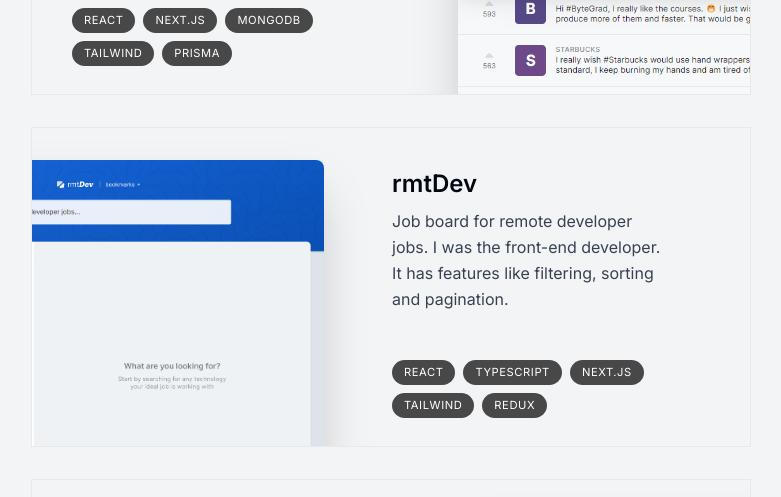
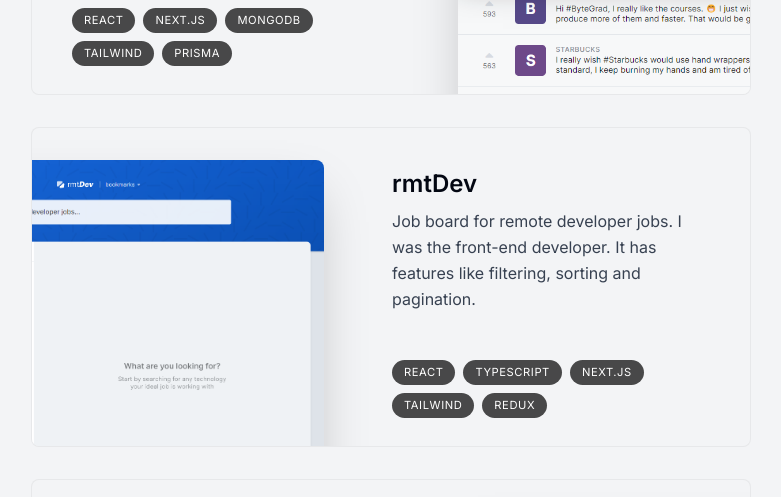
Before and after one commit to Shivam-rs/portfolio, a Next.js app: page / in a window 1280 px wide. Shown: the part 1640-2137 px from the top of the page, without its empty margins (249-1030 px from the left). Built offline with nearby package versions, Linux system fonts and the light colour scheme.

Commit message:
Dummy projects section done

```diff
--- /dev/null
+++ b/components/project.tsx
@@ -0,0 +1,69 @@
+"use client";
+import { projectsData } from "@/lib/data";
+import { motion, useScroll, useTransform } from "framer-motion";
+import Image from "next/image";
+import { useRef } from "react";
+
+type ProjectPros = (typeof projectsData)[number];
+
+export default function Project({
+  title,
+  description,
+  tags,
+  imageUrl,
+}: ProjectPros) {
+  const ref = useRef<HTMLDivElement>(null);
+  const { scrollYProgress } = useScroll({
+    target: ref,
+    offset: ["0 1", "1.33 1"],
+  });
+
+  const scaleProgress = useTransform(scrollYProgress, [0, 1], [0.8, 1]);
+  const opacityProgress = useTransform(scrollYProgress, [0, 1], [0.6, 1]);
+  return (
+    <motion.div
+      ref={ref}
+      style={{
+        scale: scaleProgress,
+        opacity: opacityProgress,
+      }}
+      className="group mb-3 sm:mb-8 last:mb-0"
+    >
+      <section className="bg-gray-100 max-w-[45rem] border border-black/5 overflow-hidden sm:pr-8 relative sm:h-[20rem] rounded-lg  even:pl-8 hover:bg-gray-200 transition">
+        <div className="flex flex-col pt-4 pb-7 px-5 sm:pl-10 sm:pr-2 sm:pt-10 sm:max-w-[50%] h-full group-even:ml-[20rem]">
+          <h3 className="text-2xl font-semibold">{title}</h3>
+          <p className="mt-2 leading-relaxed text-gray-700">{description}</p>
+          <ul className="flex flex-wrap gap-2 sm:mt-auto">
+            {tags.map((tag, index) => (
+              <li
+                key={index}
+                className="bg-black/[0.7] px-3 py-1 text-[0.7rem] uppercase tracking-wider text-white rounded-full"
+              >
+                {tag}
+              </li>
+            ))}
+          </ul>
+        </div>
+
+        <div>
+          <Image
+            src={imageUrl}
+            alt={"title"}
+            quality={95}
+            className="absolute top-8 -right-40 w-[28.25rem] rounded-t-lg shadow-2xl group-even:right-[initial] group-even:-left-40
+            group-hover:-translate-x-3
+            group-hover:translate-y-3
+            group-hover:-rotate-2
+            group-hover:scale-[1.04]
+
+            group-even:group-hover:translate-x-3
+            group-even:group-hover:translate-y-3
+            group-even:group-hover:rotate-2
+
+            transition"
+          />
+        </div>
+      </section>
+    </motion.div>
+  );
+}
--- a/components/projects.tsx
+++ b/components/projects.tsx
@@ -1,7 +1,7 @@
-import React from "react";
 import SectionHeading from "./section-heading";
 import { projectsData } from "@/lib/data";
-import Image from "next/image";
+import Project from "./project";
+import React from "react";
 
 export default function Projects() {
   return (
@@ -17,45 +17,3 @@
     </section>
   );
 }
-type ProjectPros = (typeof projectsData)[number];
-
-function Project({ title, description, tags, imageUrl }: ProjectPros) {
-  return (
-    <section className="bg-gray-100 max-w-[45rem] border border-black/5 overflow-hidden sm:pr-8 relative sm:h-[20rem] mb-3 sm:mb-8 last:mb-0 group even:pl-8 hover:bg-gray-200 transition">
-      <div className="flex flex-col pt-4 pb-7 px-5 sm:pl-10 sm:pr-2 sm:pt-10 sm:max-w-[50%] h-full group-even:ml-[18rem]">
-        <h3 className="text-2xl font-semibold">{title}</h3>
-        <p className="mt-2 leading-relaxed text-gray-700">{description}</p>
-        <ul className="flex flex-wrap gap-2 sm:mt-auto">
-          {tags.map((tag, index) => (
-            <li
-              key={index}
-              className="bg-black/[0.7] px-3 py-1 text-[0.7rem] uppercase tracking-wider text-white rounded-full"
-            >
-              {tag}
-            </li>
-          ))}
-        </ul>
-      </div>
-
-      <div>
-        <Image
-          src={imageUrl}
-          alt={"title"}
-          quality={95}
-          className="absolute top-8 -right-40 w-[28.25rem] rounded-t-lg shadow-2xl group-even:right-[initial] group-even:-left-40
-          group-hover:-translate-x-3
-          group-hover:translate-y-3
-          group-hover:-rotate-2
-          group-hover:scale-[1.04]
-
-          group-even:group-hover:translate-x-3
-          group-even:group-hover:translate-y-3
-          group-even:group-hover:rotate-2
-
-          transition
-          "
-        />
-      </div>
-    </section>
-  );
-}
```
